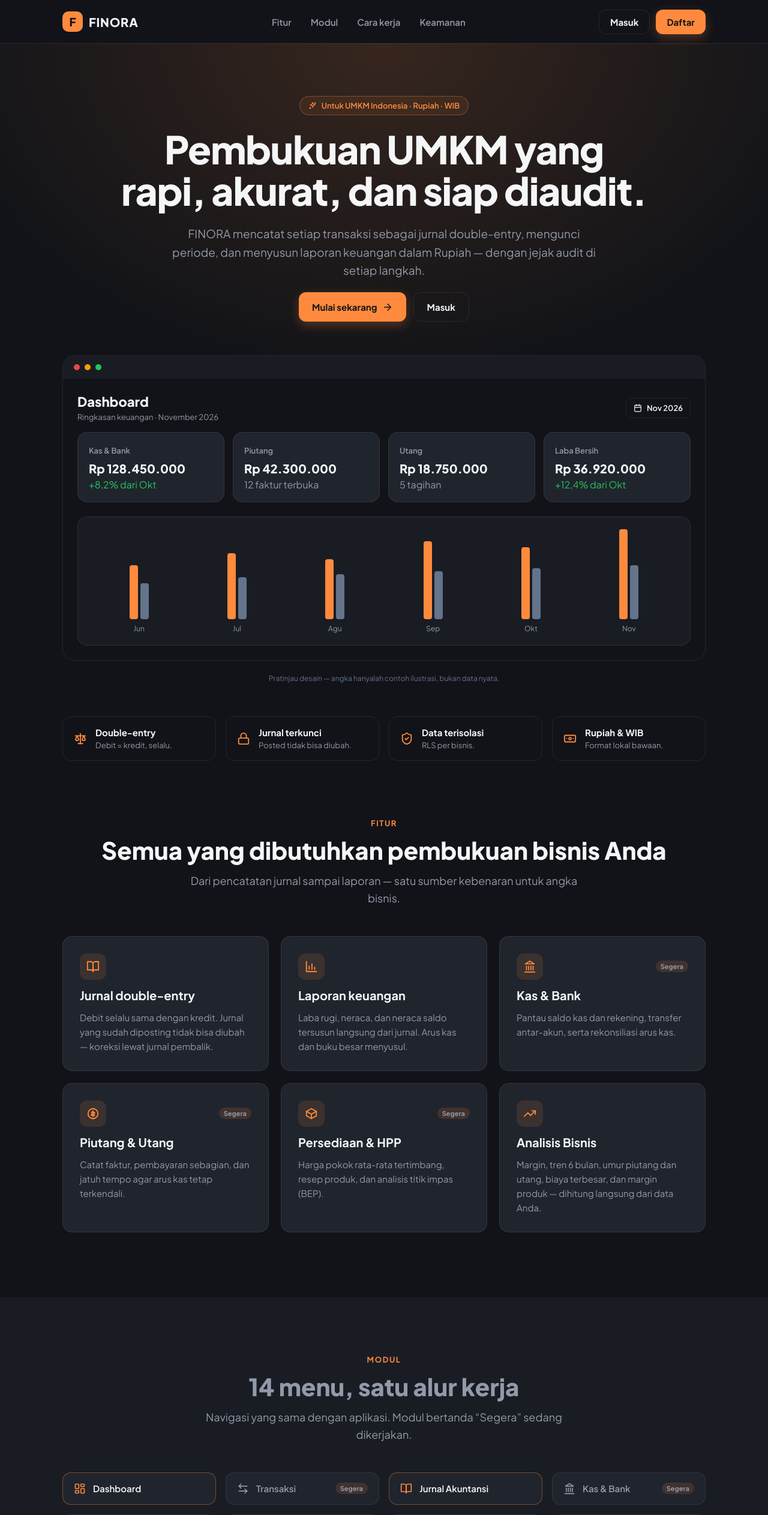
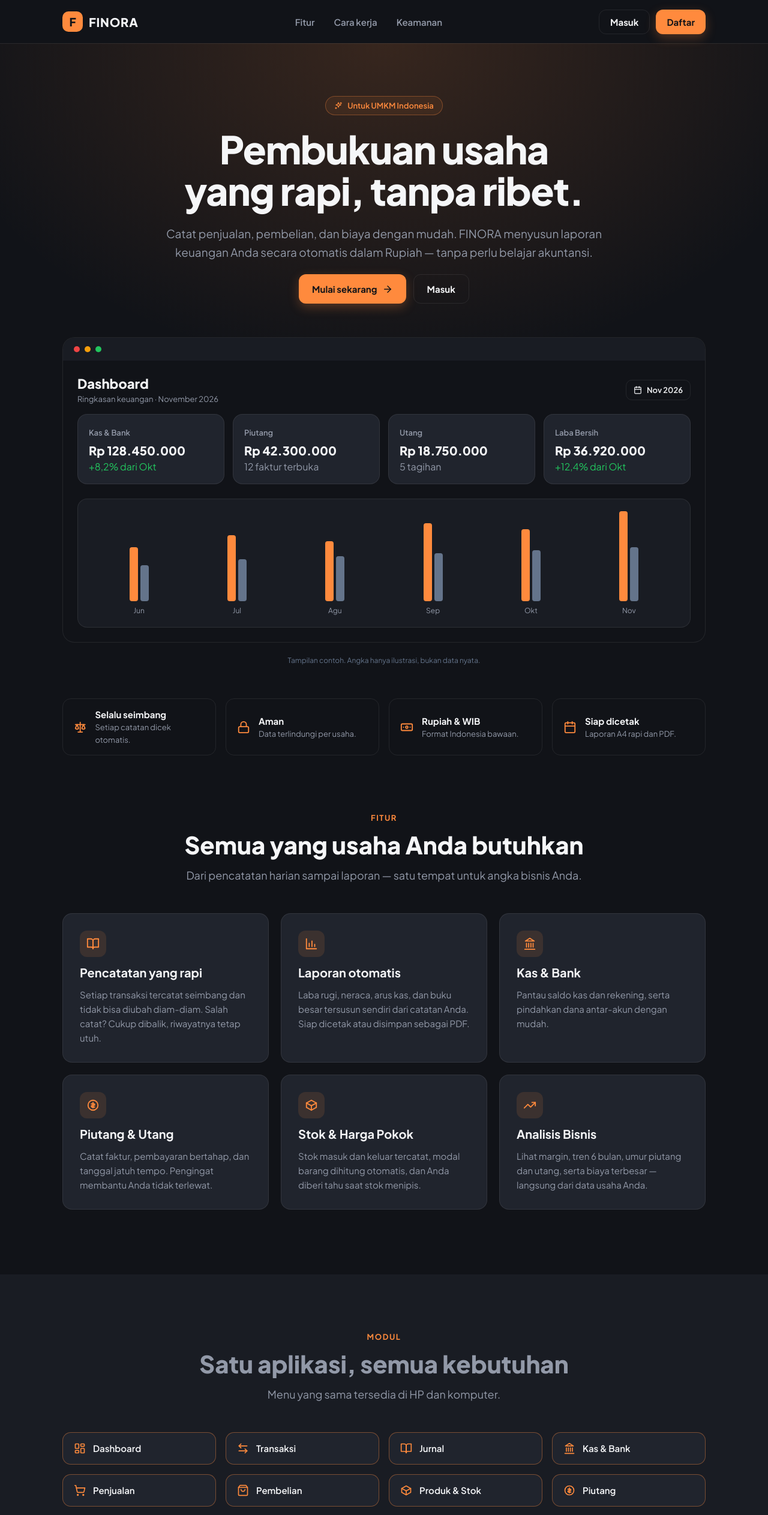
Before and after one commit to sgami2157-ui/finora, a Next.js app: page / in a window 1280 px wide. Shown: the top 2525 px of the page at 60% size. Built offline with nearby package versions, Linux system fonts and the light colour scheme.

Commit message:
Rapikan teks tampilan: bahasa awam, hapus istilah teknis dan label 'Segera', hapus panel Macaly
Co-Authored-By: Claude Sonnet 5.5 <noreply@anthropic.com>
Claude-Session: https://claude.ai/code/session_01LBhyLnuRqa5ze9DgMxWeVC

```diff
--- a/src/app/(app)/cash/page.tsx
+++ b/src/app/(app)/cash/page.tsx
@@ -38,7 +38,7 @@ export default async function CashPage() {
 
   return (
     <>
-      <PageHead title="Kas & Bank" desc="Saldo setiap rekening dihitung dari jurnal yang sudah diposting." />
+      <PageHead title="Kas & Bank" desc="Saldo setiap rekening dihitung dari transaksi yang sudah tercatat." />
       <div className="kpis">
         <Kpi label="Total kas & bank" value={idr(total)} icon="wallet" tone="pri" hint={`${accounts.length} rekening aktif`} />
         <Kpi label="Di rekening bank" value={idr(bankTotal)} icon="bank" />
--- a/src/app/(app)/journal/page.tsx
+++ b/src/app/(app)/journal/page.tsx
@@ -18,10 +18,10 @@ export default async function JournalPage() {
   ]);
 
   const tone = (st: string) => (st === "posted" ? "pos" : st === "reversed" ? "neg" : "muted") as "pos" | "neg" | "muted";
-  const label = (st: string) => (st === "posted" ? "Diposting" : st === "reversed" ? "Dibalik" : st === "draft" ? "Draf" : st);
+  const label = (st: string) => (st === "posted" ? "Tercatat" : st === "reversed" ? "Dibalik" : st === "draft" ? "Draf" : st);
   return (
     <>
-      <PageHead title="Jurnal Akuntansi" desc="Jurnal umum double-entry. Total debit harus sama dengan kredit sebelum diposting." />
+      <PageHead title="Jurnal Akuntansi" desc="Catatan lengkap semua transaksi. Total debit harus sama dengan kredit sebelum disimpan." />
       <JournalForm businessId={biz.id} accounts={accounts ?? []} />
       <Panel title="Riwayat jurnal" desc="100 jurnal terbaru, termasuk yang dibuat otomatis dari modul lain">
         {(entries ?? []).length === 0 ? (
--- a/src/app/(app)/reports/page.tsx
+++ b/src/app/(app)/reports/page.tsx
@@ -44,7 +44,7 @@ export default async function ReportsPage({ searchParams }: { searchParams: Prom
   return (
     <>
     <div className="screen-only">
-      <PageHead title="Laporan Keuangan" desc={`Periode ${fmtDate(from)} – ${fmtDate(to)} · dari jurnal yang sudah diposting.`}>
+      <PageHead title="Laporan Keuangan" desc={`Periode ${fmtDate(from)} – ${fmtDate(to)} · dari transaksi yang sudah tercatat.`}>
         <a className="btn ghost" href={`/api/export/balances?from=${from}&to=${to}`} download>Unduh CSV (saldo akun)</a>
         <PrintButton />
       </PageHead>
@@ -94,7 +94,7 @@ export default async function ReportsPage({ searchParams }: { searchParams: Prom
         {cfOpen + cfNet !== cfClose && <Callout tone="warn" title="Ada selisih">Saldo awal ditambah perubahan tidak sama dengan saldo akhir; mohon periksa jurnal pada periode ini.</Callout>}
       </Panel>
       <Panel title="Neraca Saldo (untuk akuntan)" desc={`Per ${fmtDate(to)}`} className="mt">
-        {tbRows.length === 0 ? <Empty icon="scale" title="Belum ada saldo" desc="Neraca saldo terisi setelah ada jurnal yang diposting." /> : (
+        {tbRows.length === 0 ? <Empty icon="scale" title="Belum ada saldo" desc="Neraca saldo terisi setelah ada transaksi tercatat." /> : (
           <div className="table-wrap"><table>
             <thead><tr><th>Akun</th><th className="num">Debit</th><th className="num">Kredit</th></tr></thead>
             <tbody>
--- a/src/app/api/google/backup/route.ts
+++ b/src/app/api/google/backup/route.ts
@@ -10,7 +10,7 @@ async function guard(business?: string) {
   const { data: { user } } = await sb.auth.getUser();
   if (!user) return { err: NextResponse.json({ error: "Tidak terautentikasi" }, { status: 401 }) };
   const { data: m } = await sb.from("business_members").select("role").eq("business_id", business).eq("user_id", user.id).in("role", ["owner", "admin"]).maybeSingle();
-  if (!m) return { err: NextResponse.json({ error: "Hanya owner/admin" }, { status: 403 }) };
+  if (!m) return { err: NextResponse.json({ error: "Hanya pemilik atau admin usaha yang dapat melakukan ini" }, { status: 403 }) };
   return { sb, user };
 }
 
@@ -25,7 +25,7 @@ export async function POST(req: NextRequest) {
     const r = await runBackup(g.sb!, supabaseAdmin(), business!, biz.name, g.user!.id);
     return NextResponse.json(r);
   } catch (e) {
-    return NextResponse.json({ error: `Cadangan gagal: ${(e as Error).message}` }, { status: 502 });
+    return NextResponse.json({ error: "Cadangan belum berhasil. Pastikan Google Drive masih terhubung, lalu coba lagi." }, { status: 502 });
   }
 }
 
--- a/src/app/api/google/upload/route.ts
+++ b/src/app/api/google/upload/route.ts
@@ -30,6 +30,6 @@ export async function POST(req: NextRequest) {
     if (error) throw new Error("File terunggah tetapi gagal mencatat referensi");
     return NextResponse.json({ ok: true, link: up.webViewLink ?? null });
   } catch (e) {
-    return NextResponse.json({ error: (e as Error).message }, { status: 502 });
+    return NextResponse.json({ error: "Dokumen belum berhasil disimpan ke Google Drive. Coba lagi." }, { status: 502 });
   }
 }
--- a/src/app/layout.tsx
+++ b/src/app/layout.tsx
@@ -8,8 +8,8 @@ const APP_NAME = process.env.NEXT_PUBLIC_APP_NAME ?? "FINORA";
 const font = Plus_Jakarta_Sans({ subsets: ["latin"], weight: ["400", "500", "600", "700", "800"], display: "swap", variable: "--font-jakarta" });
 
 export const metadata: Metadata = {
-  title: `${APP_NAME} — Akuntansi & Intelijen Keuangan untuk UMKM`,
-  description: "Pembukuan double-entry, laporan keuangan, dan analisis bisnis dalam Rupiah untuk UMKM Indonesia.",
+  title: `${APP_NAME} — Pembukuan untuk UMKM`,
+  description: "Pembukuan, laporan keuangan, dan analisis bisnis dalam Rupiah untuk UMKM Indonesia.",
   manifest: "/manifest.webmanifest",
   icons: { icon: "/icon-192.png", apple: "/apple-touch-icon.png" },
   appleWebApp: { capable: true, title: "FINORA", statusBarStyle: "black-translucent" },
--- a/src/app/page.tsx
+++ b/src/app/page.tsx
@@ -1,39 +1,39 @@
 import { Icon, Logo, type IconName } from "@/components/Icon";
 
-const FEATURES: { icon: IconName; title: string; desc: string; soon?: boolean }[] = [
-  { icon: "book", title: "Jurnal double-entry", desc: "Debit selalu sama dengan kredit. Jurnal yang sudah diposting tidak bisa diubah — koreksi lewat jurnal pembalik." },
-  { icon: "chart", title: "Laporan keuangan", desc: "Laba rugi, neraca, dan neraca saldo tersusun langsung dari jurnal. Arus kas dan buku besar menyusul." },
-  { icon: "bank", title: "Kas & Bank", desc: "Pantau saldo kas dan rekening, transfer antar-akun, serta rekonsiliasi arus kas.", soon: true },
-  { icon: "coin", title: "Piutang & Utang", desc: "Catat faktur, pembayaran sebagian, dan jatuh tempo agar arus kas tetap terkendali.", soon: true },
-  { icon: "box", title: "Persediaan & HPP", desc: "Harga pokok rata-rata tertimbang, resep produk, dan analisis titik impas (BEP).", soon: true },
-  { icon: "trend", title: "Analisis Bisnis", desc: "Margin, tren 6 bulan, umur piutang dan utang, biaya terbesar, dan margin produk — dihitung langsung dari data Anda." },
+const FEATURES: { icon: IconName; title: string; desc: string }[] = [
+  { icon: "book", title: "Pencatatan yang rapi", desc: "Setiap transaksi tercatat seimbang dan tidak bisa diubah diam-diam. Salah catat? Cukup dibalik, riwayatnya tetap utuh." },
+  { icon: "chart", title: "Laporan otomatis", desc: "Laba rugi, neraca, arus kas, dan buku besar tersusun sendiri dari catatan Anda. Siap dicetak atau disimpan sebagai PDF." },
+  { icon: "bank", title: "Kas & Bank", desc: "Pantau saldo kas dan rekening, serta pindahkan dana antar-akun dengan mudah." },
+  { icon: "coin", title: "Piutang & Utang", desc: "Catat faktur, pembayaran bertahap, dan tanggal jatuh tempo. Pengingat membantu Anda tidak terlewat." },
+  { icon: "box", title: "Stok & Harga Pokok", desc: "Stok masuk dan keluar tercatat, modal barang dihitung otomatis, dan Anda diberi tahu saat stok menipis." },
+  { icon: "trend", title: "Analisis Bisnis", desc: "Lihat margin, tren 6 bulan, umur piutang dan utang, serta biaya terbesar — langsung dari data usaha Anda." },
 ];
 
-const MODULES: [string, IconName, boolean][] = [
-  ["Dashboard", "dashboard", true], ["Transaksi", "transfer", false], ["Jurnal Akuntansi", "book", true], ["Kas & Bank", "bank", false],
-  ["Penjualan", "cart", false], ["Pembelian", "bag", false], ["Produk & Persediaan", "box", false], ["Piutang", "coin", false],
-  ["Utang", "banknote", false], ["Biaya Operasional", "wallet", false], ["Laporan Keuangan", "chart", true], ["Analisis Bisnis", "trend", false],
-  ["Dokumen", "folder", false], ["Pengaturan", "settings", true],
+const MODULES: [string, IconName][] = [
+  ["Dashboard", "dashboard"], ["Transaksi", "transfer"], ["Jurnal", "book"], ["Kas & Bank", "bank"],
+  ["Penjualan", "cart"], ["Pembelian", "bag"], ["Produk & Stok", "box"], ["Piutang", "coin"],
+  ["Utang", "banknote"], ["Biaya", "wallet"], ["Laporan", "chart"], ["Analisis", "trend"],
+  ["Dokumen", "folder"], ["Pengaturan", "settings"],
 ];
 
 const STEPS = [
-  ["01", "Buat bisnis", "Daftar akun lalu buat bisnis pertama Anda. Data setiap bisnis terpisah dan aman."],
-  ["02", "Catat jurnal", "Input transaksi sebagai jurnal. Sistem memvalidasi debit = kredit sebelum diposting."],
-  ["03", "Baca laporan", "Lihat laba rugi, neraca, dan neraca saldo kapan saja, dihitung dari jurnal posted."],
+  ["01", "Daftar dan buat usaha", "Buat akun lalu isi nama usaha Anda. Data tiap usaha terpisah dan aman."],
+  ["02", "Catat penjualan, pembelian, dan biaya", "Cukup isi formulir sederhana. Pembukuan disusun otomatis di belakang layar."],
+  ["03", "Baca laporan", "Lihat untung rugi dan kondisi keuangan usaha kapan saja, di HP maupun komputer."],
 ];
 
 const SECURITY: [IconName, string, string][] = [
-  ["lock", "Jurnal permanen", "Jurnal posted tidak bisa diedit atau dihapus."],
-  ["calcheck", "Kunci periode", "Cegah perubahan setelah tutup buku."],
-  ["shield", "Row Level Security", "Data tiap bisnis terisolasi di database."],
-  ["clipcheck", "Jejak audit", "Setiap perubahan penting tercatat."],
+  ["lock", "Catatan permanen", "Transaksi yang sudah dicatat tidak bisa dihapus diam-diam."],
+  ["calcheck", "Riwayat perubahan", "Setiap perubahan penting tercatat dan bisa ditelusuri."],
+  ["shield", "Data terpisah", "Hanya Anda dan orang yang Anda undang yang bisa melihat data usaha."],
+  ["clipcheck", "Cadangan ke Google Drive", "Simpan salinan data usaha Anda ke Drive sendiri kapan saja."],
 ];
 
 const PRINCIPLES: [IconName, string, string][] = [
-  ["scale", "Double-entry", "Debit = kredit, selalu."],
-  ["lock", "Jurnal terkunci", "Posted tidak bisa diubah."],
-  ["shield", "Data terisolasi", "RLS per bisnis."],
-  ["banknote", "Rupiah & WIB", "Format lokal bawaan."],
+  ["scale", "Selalu seimbang", "Setiap catatan dicek otomatis."],
+  ["lock", "Aman", "Data terlindungi per usaha."],
+  ["banknote", "Rupiah & WIB", "Format Indonesia bawaan."],
+  ["calendar", "Siap dicetak", "Laporan A4 rapi dan PDF."],
 ];
 
 const BARS = [["Jun", 90, 60], ["Jul", 110, 70], ["Agu", 100, 75], ["Sep", 130, 80], ["Okt", 120, 85], ["Nov", 150, 90]] as const;
@@ -55,7 +55,7 @@ export default function Home() {
         <div className="lp-nav-in">
           <a href="/" aria-label="FINORA"><Logo size={34} /></a>
           <nav className="lp-links" aria-label="Navigasi utama">
-            <a href="#fitur">Fitur</a><a href="#modul">Modul</a><a href="#cara-kerja">Cara kerja</a><a href="#keamanan">Keamanan</a>
+            <a href="#fitur">Fitur</a><a href="#cara-kerja">Cara kerja</a><a href="#keamanan">Keamanan</a>
           </nav>
           <div className="lp-actions">
             <a className="btn ghost" href="/login">Masuk</a>
@@ -66,9 +66,9 @@ export default function Home() {
 
       <section className="lp-hero">
         <div className="lp-wrap center">
-          <span className="pill"><Icon name="sparkles" size={14} />Untuk UMKM Indonesia · Rupiah · WIB</span>
-          <h1>Pembukuan UMKM yang rapi, akurat, dan siap diaudit.</h1>
-          <p className="lead">FINORA mencatat setiap transaksi sebagai jurnal double-entry, mengunci periode, dan menyusun laporan keuangan dalam Rupiah — dengan jejak audit di setiap langkah.</p>
+          <span className="pill"><Icon name="sparkles" size={14} />Untuk UMKM Indonesia</span>
+          <h1>Pembukuan usaha yang rapi, tanpa ribet.</h1>
+          <p className="lead">Catat penjualan, pembelian, dan biaya dengan mudah. FINORA menyusun laporan keuangan Anda secara otomatis dalam Rupiah — tanpa perlu belajar akuntansi.</p>
           <div className="lp-cta">
             <a className="btn primary lg" href="/register">Mulai sekarang <Icon name="arrow" /></a>
             <a className="btn ghost lg" href="/login">Masuk</a>
@@ -90,7 +90,7 @@ export default function Home() {
               </div>
             </div>
           </div>
-          <p className="note">Pratinjau desain — angka hanyalah contoh ilustrasi, bukan data nyata.</p>
+          <p className="note">Tampilan contoh. Angka hanya ilustrasi, bukan data nyata.</p>
         </div>
       </section>
 
@@ -101,11 +101,11 @@ export default function Home() {
       </div></section>
 
       <section id="fitur" className="lp-sec"><div className="lp-wrap">
-        <Head eyebrow="Fitur" title="Semua yang dibutuhkan pembukuan bisnis Anda" sub="Dari pencatatan jurnal sampai laporan — satu sumber kebenaran untuk angka bisnis." />
+        <Head eyebrow="Fitur" title="Semua yang usaha Anda butuhkan" sub="Dari pencatatan harian sampai laporan — satu tempat untuk angka bisnis Anda." />
         <div className="grid g3">
           {FEATURES.map((f) => (
             <article className="box" key={f.title}>
-              <div className="box-top"><span className="ibox"><Icon name={f.icon} size={22} /></span>{f.soon && <span className="soon">Segera</span>}</div>
+              <div className="box-top"><span className="ibox"><Icon name={f.icon} size={22} /></span></div>
               <h3>{f.title}</h3><p>{f.desc}</p>
             </article>
           ))}
@@ -113,23 +113,23 @@ export default function Home() {
       </div></section>
 
       <section id="modul" className="lp-sec alt"><div className="lp-wrap">
-        <Head eyebrow="Modul" title="14 menu, satu alur kerja" sub="Navigasi yang sama dengan aplikasi. Modul bertanda “Segera” sedang dikerjakan." />
+        <Head eyebrow="Modul" title="Satu aplikasi, semua kebutuhan" sub="Menu yang sama tersedia di HP dan komputer." />
         <div className="grid g4">
-          {MODULES.map(([l, ic, on]) => (
-            <div className={`mod ${on ? "on" : ""}`} key={l}><Icon name={ic} size={20} />{l}{!on && <span className="soon">Segera</span>}</div>
+          {MODULES.map(([l, ic]) => (
+            <div className="mod on" key={l}><Icon name={ic} size={20} />{l}</div>
           ))}
         </div>
       </div></section>
 
       <section id="cara-kerja" className="lp-sec"><div className="lp-wrap">
-        <Head eyebrow="Cara kerja" title="Tiga langkah menuju laporan yang bisa dipercaya" />
+        <Head eyebrow="Cara kerja" title="Tiga langkah menuju laporan yang bisa Anda percaya" />
         <div className="grid g3">
           {STEPS.map(([n, t, d]) => (<article className="box" key={n}><span className="step">{n}</span><h3>{t}</h3><p>{d}</p></article>))}
         </div>
       </div></section>
 
       <section id="keamanan" className="lp-sec alt"><div className="lp-wrap">
-        <Head eyebrow="Keamanan & integritas" title="Dibangun agar angka tetap benar" sub="Pengaman ada di level database, bukan hanya di tampilan." />
+        <Head eyebrow="Keamanan" title="Dirancang agar angka tetap benar dan aman" />
         <div className="grid g4">
           {SECURITY.map(([ic, t, d]) => (
             <article className="box" key={t}><span className="ibox ok"><Icon name={ic} size={22} /></span><h3>{t}</h3><p>{d}</p></article>
@@ -140,18 +140,18 @@ export default function Home() {
       <section className="lp-sec"><div className="lp-wrap">
         <div className="cta-box">
           <h2>Mulai rapikan pembukuan Anda hari ini.</h2>
-          <p>Buat akun, buat bisnis, dan catat jurnal pertama Anda dalam hitungan menit.</p>
+          <p>Buat akun, isi nama usaha, dan catat transaksi pertama Anda dalam hitungan menit.</p>
           <div className="lp-cta"><a className="btn primary lg" href="/register">Buat akun <Icon name="arrow" /></a><a className="btn ghost lg" href="/login">Sudah punya akun? Masuk</a></div>
         </div>
       </div></section>
 
       <footer className="lp-foot"><div className="lp-wrap">
         <div className="foot-row">
-          <div><Logo size={32} /><p>Akuntansi & intelijen keuangan untuk UMKM Indonesia.</p></div>
-          <div><b>Produk</b><a href="#fitur">Fitur</a><a href="#modul">Modul</a><a href="#keamanan">Keamanan</a></div>
+          <div><Logo size={32} /><p>Pembukuan dan laporan keuangan untuk UMKM Indonesia.</p></div>
+          <div><b>Produk</b><a href="#fitur">Fitur</a><a href="#cara-kerja">Cara kerja</a><a href="#keamanan">Keamanan</a></div>
           <div><b>Akun</b><a href="/login">Masuk</a><a href="/register">Daftar</a></div>
         </div>
-        <div className="foot-copy"><span>© 2026 FINORA. Seluruh hak dilindungi.</span><span>Dibangun dengan Next.js, Supabase, dan Vercel.</span></div>
+        <div className="foot-copy"><span>© 2026 FINORA. Seluruh hak dilindungi.</span><span>Dibuat untuk UMKM Indonesia.</span></div>
       </div></footer>
     </div>
   );
--- a/src/components/AuthShell.tsx
+++ b/src/components/AuthShell.tsx
@@ -10,7 +10,7 @@ export default function AuthShell({ mode, children }: { mode: "login" | "registe
         <div className="auth-msg">
           <h2>{reg ? "Mulai catat keuangan bisnis Anda dengan benar." : "Selamat datang kembali."}</h2>
           <ul>
-            {["Jurnal double-entry yang tervalidasi", "Laporan laba rugi dan neraca otomatis", "Data bisnis terisolasi dengan RLS"].map((t) => (
+            {["Pembukuan rapi tanpa perlu belajar akuntansi", "Laporan untung rugi otomatis", "Data usaha Anda aman dan terpisah"].map((t) => (
               <li key={t}><Icon name="check" size={20} className="pos" />{t}</li>
             ))}
           </ul>
```
Also changed, not shown: src/app/(app)/settings/page.tsx (+2 -5 lines), src/app/api/push/test/route.ts (+2 -2 lines), src/components/PushToggle.tsx (+5 -5 lines).
